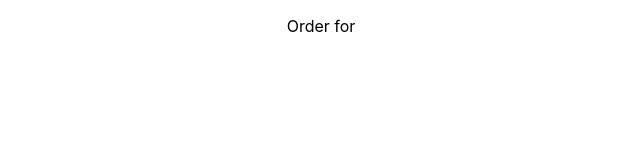
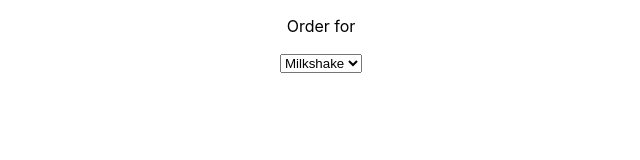
Before and after one commit to oliviaamiller/fast-food-react, a React (Create React App) app: page / in a window 1280 px wide. Shown: the top 160 px of the page, without its empty margins (319-959 px from the left). Built offline with nearby package versions, Linux system fonts and the light colour scheme.

Commit message:
created drink dropdown

```diff
--- a/src/Dropdowns/DrinkDropdown.js
+++ b/src/Dropdowns/DrinkDropdown.js
@@ -1,5 +1,10 @@
 import React from 'react';
 
-export default function DrinkDropdown() {
-  return <div></div>;
+export default function DrinkDropdown({ setDrinkId }) {
+  return <select onChange={(e) => {setDrinkId(e.target.value);}} >
+    <option value='1'>Milkshake</option>
+    <option value='2'>Limeade</option>
+    <option value='3'>Coffee</option>
+
+  </select>;
 }
```
